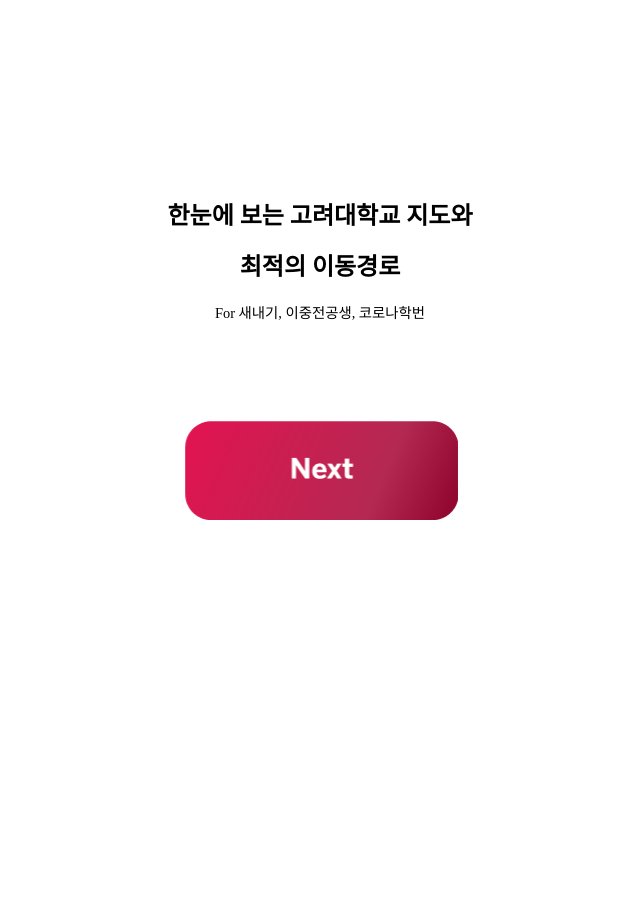
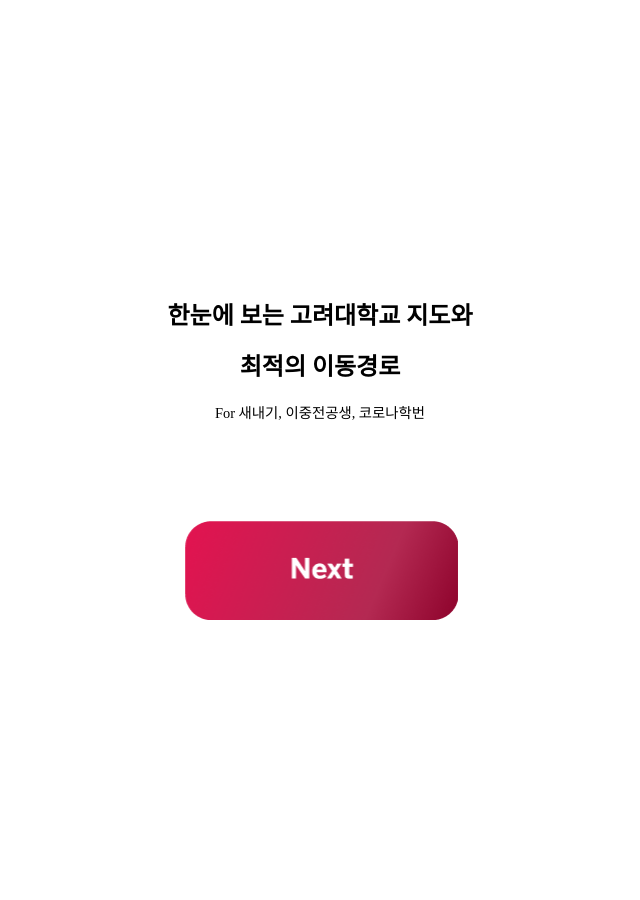
Before and after one commit to Moi1oM/LionHacker22, a Django app: page /first2/ in a window 1280 px wide. Shown: the whole page, without its empty margins (320-960 px from the left). After the commit the page ends 620 px from the top, so only its background shows below. Run offline with Django 4.2, Linux system fonts and the light colour scheme.

Commit message:
랜딩페이지 450px수정

```diff
--- a/Map2/KUmap/App/static/first2.css
+++ b/Map2/KUmap/App/static/css/first2.css
@@ -1,9 +1,9 @@
 .main {
   width: 100%;
-  height: 100%;
-  padding-top: 100px;
-  max-width: 375px;
-  margin: 0 auto;
+    min-height: 100vh;
+    max-width: 450px;
+    margin: 0 auto;
+    box-sizing: border-box;
   background-color: white;
 }
 
@@ -21,3 +21,6 @@ p {
 .icon {
   text-align: center;
 }
+.pad{
+  padding-top: 200px;
+}
--- a/Map2/KUmap/App/templates/first.html
+++ b/Map2/KUmap/App/templates/first.html
@@ -34,10 +34,10 @@
     content="width=device-width, intial-scale=1.0, minimum-scale=1.0, maximum-scale=1.0, user-scalable=no"
   />
   <title>🐯KUMAP🐯</title>
-  <link rel="stylesheet" type="text/css" href="{% static 'first.css' %}" />
+  <link rel="stylesheet" type="text/css" href="{% static 'css/first.css' %}" />
 </head>
 <body>
-  <div class="main">
+  <div class="main pad">
     <h1>KU-MAP</h1>
     <p>고려대학교 학생을 위한 지도</p>
     <a href="{% url 'test3' %}">
--- a/Map2/KUmap/App/templates/first2.html
+++ b/Map2/KUmap/App/templates/first2.html
@@ -6,11 +6,11 @@
     content="width=device-width, intial-scale=1.0, minimum-scale=1.0, maximum-scale=1.0, user-scalable=no"
   />
   <title>🐯KUMAP🐯</title>
-  <link rel="stylesheet" type="text/css" href="{% static 'first2.css' %}" />
+  <link rel="stylesheet" type="text/css" href="{% static 'css/first2.css' %}" />
   <meta http-equiv="refresh" content="2; url=localhost:8000/first2" />
 </head>
 <body>
-  <div class="main">
+  <div class="main pad">
     <br />
     <br />
     <br />
--- a/Map2/KUmap/App/templates/first3.html
+++ b/Map2/KUmap/App/templates/first3.html
@@ -6,11 +6,11 @@
     content="width=device-width, intial-scale=1.0, minimum-scale=1.0, maximum-scale=1.0, user-scalable=no"
   />
   <title>🐯KUMAP🐯</title>
-  <link rel="stylesheet" type="text/css" href="{% static 'first2.css' %}" />
+  <link rel="stylesheet" type="text/css" href="{% static 'css/first2.css' %}" />
   <meta http-equiv="refresh" content="2; url=localhost:8000/first2" />
 </head>
 <body>
-  <div class="main">
+  <div class="main pad">
     <br />
     <br />
     <br />
```
Also changed, not shown: Map2/KUmap/App/static/css/base.css (+25 -20 lines), Map2/KUmap/App/static/css/first.css (renamed from Map2/KUmap/App/static/first.css, +7 -4 lines).
